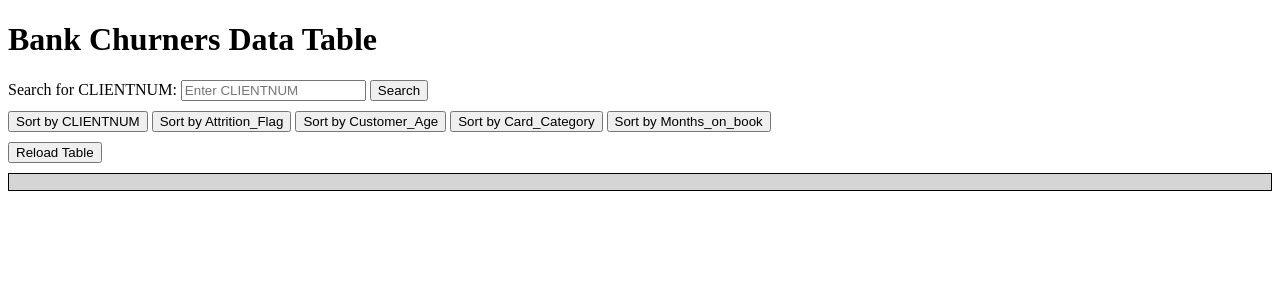
After one commit to RickSlick3/CustomerChurn-AzureWebApp, a Flask app: page /data in a window 1280 px wide. The commit adds this page. Shown: the top 300 px of the page. Run offline with Flask 3, Linux system fonts and the light colour scheme; lists and menus that the app fills with data are empty; parts of the project's set-up code (start-up, migrations or seed data) failed here and were passed over.

Commit message:
new pages

```diff
--- a/app.py
+++ b/app.py
@@ -29,19 +29,35 @@ def form():
         return redirect(url_for("welcome", username=username))
     return render_template("form.html")
 
+
 @app.route("/welcome")
 def welcome():
     username = request.args.get("username", "Guest")
     return render_template("welcome.html", username=username)
 
-@app.route('/sample')
-def display_csv():
-    sample_df = df.head(100) # make 400
-    table_html = sample_df.to_html(classes="table table-bordered")  # 'table table-bordered' adds Bootstrap styling
 
-    # Render the HTML template and pass the table_html
-    return render_template('sample.html', table_html=table_html)
+@app.route("/data", methods=["GET", "POST"])
+def display_data():
+    filtered_df = df.head(400)
 
+    if request.method == "POST":
+        # Get the clientnum from the form
+        clientnum = request.form.get("clientnum", "")
+        filtered_df = df[df["CLIENTNUM"].astype(str).str.lower().str.contains(clientnum)]
+
+    # Check if a sort request was made
+    sort_column = request.args.get('sort_column')
+    if sort_column and sort_column in df.columns:
+        filtered_df = filtered_df.sort_values(by=sort_column)
+
+    df_html = filtered_df.to_html(index=True)
+    return render_template("data.html", table=df_html)
+
+
+@app.route("/alldata")
+def display_all_data():
+    df_html = df.to_html(index=True)
+    return render_template("alldata.html", table=df_html)
 
 if __name__ == '__main__':
     app.run(host="0.0.0.0", port=8000, debug=os.getenv('FLASK_ENV') == 'development')
--- /dev/null
+++ b/templates/data.html
@@ -0,0 +1,64 @@
+<!DOCTYPE html>
+<html lang="en">
+<head>
+    <meta charset="UTF-8">
+    <meta name="viewport" content="width=device-width, initial-scale=1.0">
+    <title>DataFrame Display</title>
+    <style>
+        /* Add optional basic styling */
+        table {
+            width: 100%;
+            border-collapse: collapse;
+        }
+        th, td {
+            border: 1px solid #000;
+            padding: 8px;
+            text-align: left;
+        }
+        th {
+            background-color: #d5d5d5;
+        }
+        tr:nth-child(even) {
+            background-color: #e1e1e1;
+        }
+        tr:nth-child(odd) {
+            background-color: #ffffff;
+        }
+    </style>
+</head>
+<body>
+    <h1>Bank Churners Data Table</h1>
+    <!-- Search by clientnum -->
+    <form method="post">
+        <label for="clientnum">Search for CLIENTNUM:</label>
+        <input type="text" id="clientnum" name="clientnum" placeholder="Enter CLIENTNUM">
+        <button type="submit">Search</button>
+    </form>
+    <!-- Sort Buttons -->
+    <div style="margin-top: 10px;">
+        <form method="get" style="display:inline;">
+            <button type="submit" name="sort_column" value="CLIENTNUM">Sort by CLIENTNUM</button>
+        </form>
+        <form method="get" style="display:inline;">
+            <button type="submit" name="sort_column" value="Attrition_Flag">Sort by Attrition_Flag</button>
+        </form>
+        <form method="get" style="display:inline;">
+            <button type="submit" name="sort_column" value="Customer_Age">Sort by Customer_Age</button>
+        </form>
+        <form method="get" style="display:inline;">
+            <button type="submit" name="sort_column" value="Card_Category">Sort by Card_Category</button>
+        </form>
+        <form method="get" style="display:inline;">
+            <button type="submit" name="sort_column" value="Months_on_book">Sort by Months_on_book</button>
+        </form>
+    </div>
+    <!-- Reset the Table -->
+    <form action="/data" style="margin-top: 10px;">
+        <button type="submit">Reload Table</button>
+    </form>
+    <!-- Render the DataFrame HTML -->
+    <div style="margin-top: 10px; overflow-y: scroll;">
+        {{ table|safe }}
+    </div>
+</body>
+</html>
```
Also changed, not shown: templates/alldata.html (added, +36 -0 lines), templates/form.html (+96 -3 lines), templates/sample.html (deleted, +0 -21 lines), templates/welcome.html (+68 -1 lines).
